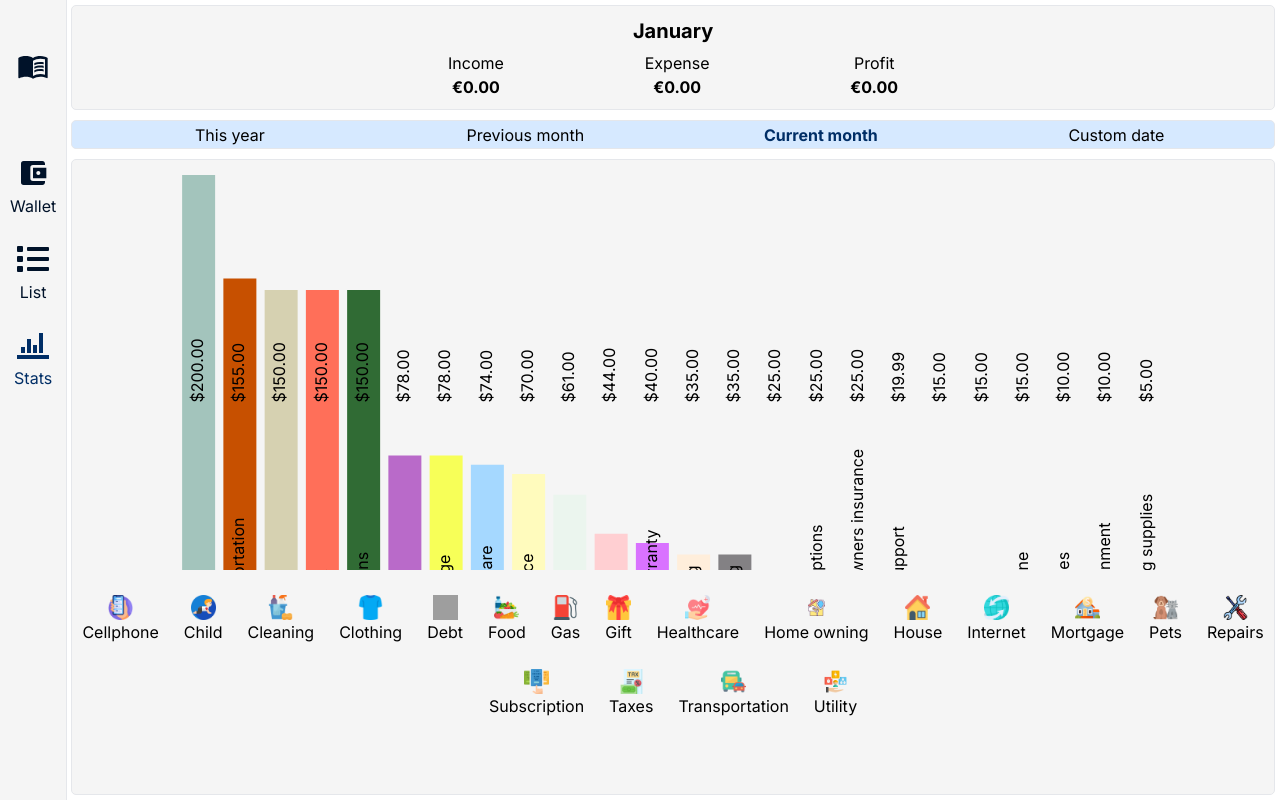
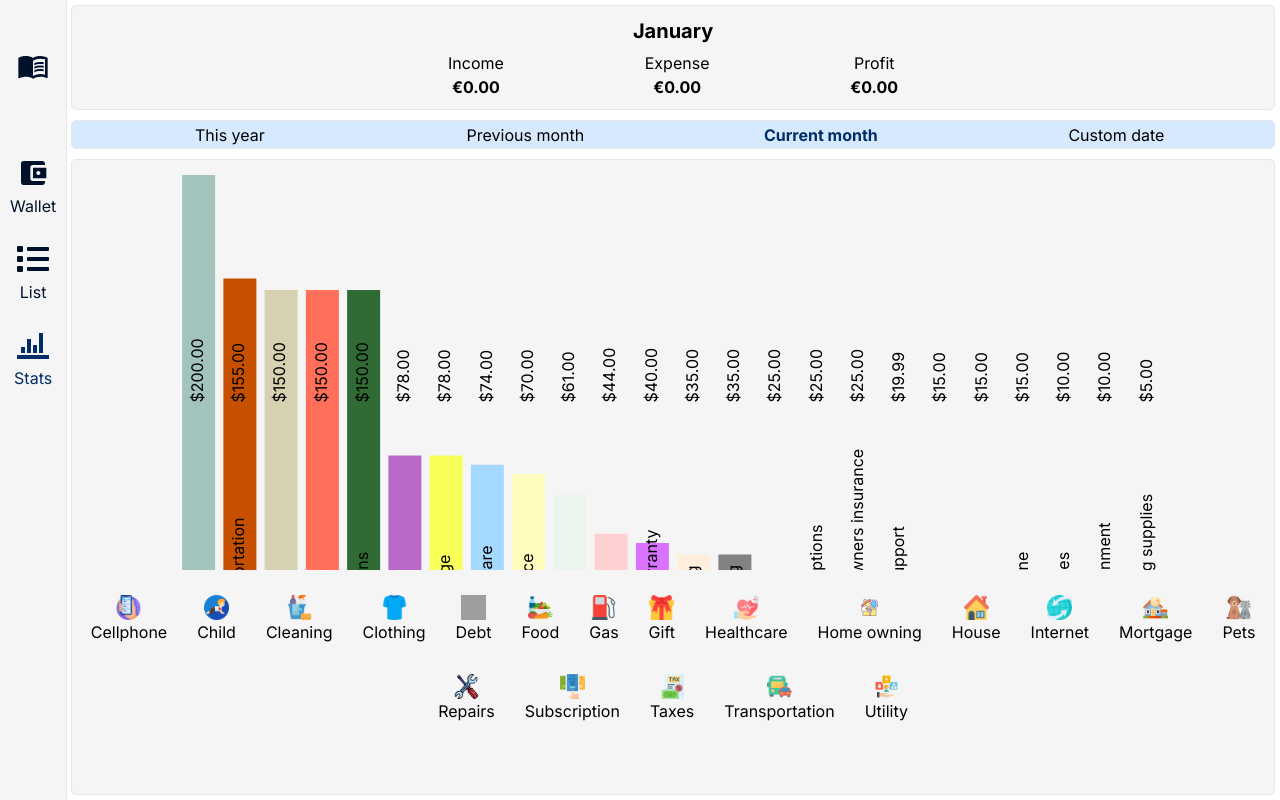
Before and after one commit to eimuciu/cash-tracker, a Next.js app: page /stats in a window 1280 px wide. Built offline with nearby package versions, Linux system fonts and the light colour scheme; grey boxes are pictures that could not be loaded.

Commit message:
amending icon gaps

```diff
--- a/src/app/components/pages/stats/index.tsx
+++ b/src/app/components/pages/stats/index.tsx
@@ -90,7 +90,7 @@
           {chartElement === 'radar' && <RadarChartElement />}
         </div>
       </div>
-      <div className="mt-[25px] flex gap-[25px] justify-center flex-wrap">
+      <div className="mt-[25px] flex gap-[30px] justify-center flex-wrap">
         {icons.map((x) => (
           <div
             key={x.name}
```
